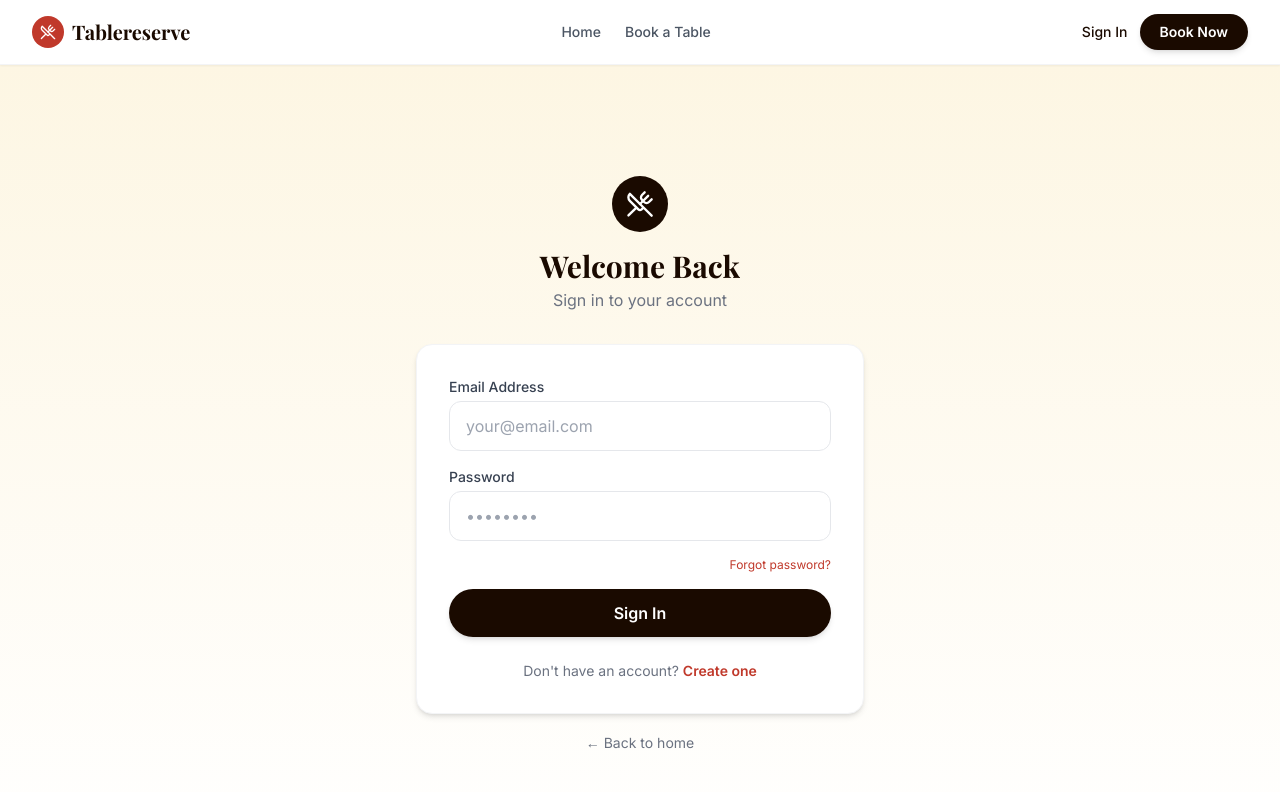
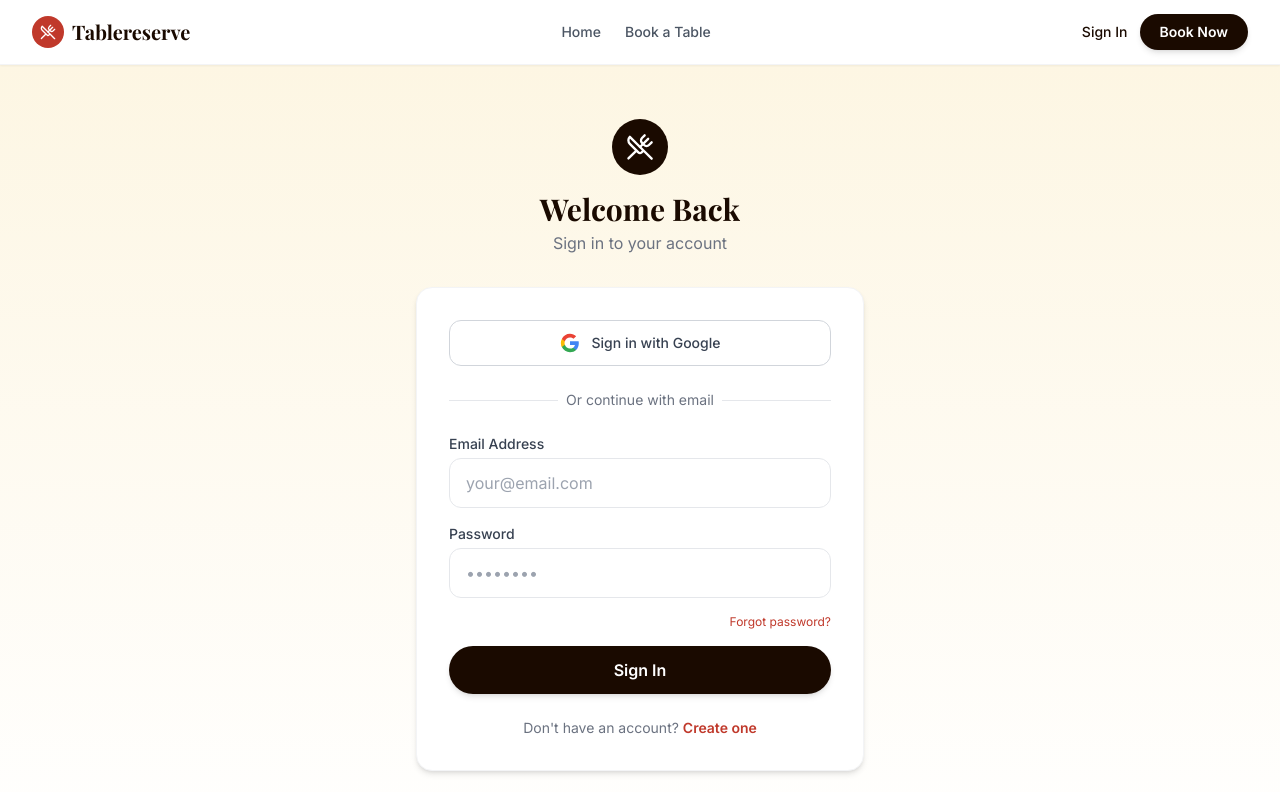
Before and after one commit to ampower1486/Tablereserve1, a Next.js app: page /login in a window 1280 px wide. Shown: the top 792 px of the page. Built offline with nearby package versions, Linux system fonts and the light colour scheme.

Commit message:
feat(auth): add google sign-in and fix admin dashboard stat card links

```diff
--- a/app/actions/admin.ts
+++ b/app/actions/admin.ts
@@ -16,11 +16,6 @@ export async function getMyProfile() {
     return data;
 }
 
-/**
- * Returns reservations scoped to the admin's restaurant.
- * Super admins (restaurant_id = null) see all restaurants.
- * Restaurant admins only see their own restaurant.
- */
 export async function getAllReservations(filter?: string) {
     const supabase = await createClient();
     const profile = await getMyProfile();
@@ -31,12 +26,20 @@ export async function getAllReservations(filter?: string) {
         .order("date", { ascending: true })
         .order("time_slot", { ascending: true });
 
-    if (filter && filter !== "all") {
-        query = query.eq("status", filter);
+    if (filter) {
+        if (filter === "today") {
+            const today = new Date().toISOString().split("T")[0];
+            query = query.eq("date", today);
+        } else if (filter === "today_confirmed") {
+            const today = new Date().toISOString().split("T")[0];
+            query = query.eq("date", today).eq("status", "confirmed");
+        } else if (filter !== "all") {
+            query = query.eq("status", filter);
+        }
     }
 
     // Scope to restaurant if not a super admin
-    if (profile?.restaurant_id) {
+    if (profile?.role !== "super_admin" && profile?.restaurant_id) {
         query = query.eq("restaurant_id", profile.restaurant_id);
     }
 
--- a/app/admin/page.tsx
+++ b/app/admin/page.tsx
@@ -6,10 +6,17 @@ import Link from "next/link";
 import { redirect } from "next/navigation";
 import { createClient as createServerClient } from "@/lib/supabase/server";
 
-export default async function AdminPage() {
+export default async function AdminPage({
+    searchParams,
+}: {
+    searchParams: Promise<{ filter?: string }>;
+}) {
     const supabase = await createClient();
     const { data: { user } } = await supabase.auth.getUser();
     if (!user) redirect("/login");
+
+    const resolvedParams = await searchParams;
+    const filterParam = resolvedParams.filter;
 
     // Get admin's profile and linked restaurant
     const profile = await getMyProfile();
@@ -29,9 +36,13 @@ export default async function AdminPage() {
     const isSuperAdmin = profile.role === "super_admin";
 
     const [reservations, stats] = await Promise.all([
-        getAllReservations(),
+        getAllReservations(filterParam),
         getAdminStats(),
     ]);
+
+    const activeFilterText = filterParam === "today" ? "Today's" :
+        filterParam === "today_confirmed" ? "Today's Confirmed" :
+            filterParam === "confirmed" ? "Confirmed" : "All";
 
     // Fetch restaurants for the Create Reservation modal
     let availableRestaurants: { id: string; name: string }[] = [];
@@ -107,32 +118,48 @@ export default async function AdminPage() {
                             color="blue"
                         />
                     </Link>
+                    <Link href="/admin?filter=confirmed" className="block transition-transform hover:scale-[1.02]">
                         <StatCard
                             title="Confirmed"
                             value={stats.confirmed}
                             icon={<CheckCircle className="w-5 h-5" />}
                             color="green"
                         />
+                    </Link>
+                    <Link href="/admin?filter=today" className="block transition-transform hover:scale-[1.02]">
                         <StatCard
                             title="Today"
                             value={stats.today}
                             icon={<TrendingUp className="w-5 h-5" />}
                             color="orange"
                         />
+                    </Link>
+                    <Link href="/admin?filter=today_confirmed" className="block transition-transform hover:scale-[1.02]">
                         <StatCard
                             title="Today Confirmed"
                             value={confirmedToday}
                             icon={<Users className="w-5 h-5" />}
                             color="purple"
                         />
+                    </Link>
                 </div>
 
                 {/* Reservations Panel */}
                 <div className="card p-6">
                     <div className="flex items-center justify-between mb-6">
+                        <div className="flex flex-col">
                             <h2 className="font-display text-xl font-bold text-carmelita-dark">
                                 {restaurantName ? `${restaurantName} Reservations` : "All Reservations"}
                             </h2>
+                            {filterParam && (
+                                <div className="text-sm text-carmelita-red mt-1 flex items-center gap-2">
+                                    <span>Showing: <strong>{activeFilterText}</strong></span>
+                                    <Link href="/admin" className="text-gray-400 hover:text-carmelita-dark underline text-xs">
+                                        Clear Filter
+                                    </Link>
+                                </div>
+                            )}
+                        </div>
                         <div className="flex items-center gap-1.5 text-xs text-gray-500">
                             <span className="w-2 h-2 bg-green-500 rounded-full animate-pulse" />
                             Updating in real-time
--- a/app/auth/callback/route.ts
+++ b/app/auth/callback/route.ts
@@ -27,9 +27,60 @@ export async function GET(request: NextRequest) {
             }
         );
 
-        const { error } = await supabase.auth.exchangeCodeForSession(code);
-        if (!error) {
-            return response;
+        const { error, data } = await supabase.auth.exchangeCodeForSession(code);
+        if (!error && data.user) {
+            // Check if profile exists
+            const { data: profile } = await supabase
+                .from("profiles")
+                .select("role")
+                .eq("id", data.user.id)
+                .single();
+
+            let targetUrl = `${origin}${next}`;
+
+            if (!profile) {
+                // Auto-create customer profile for OAuth sign-ups
+                await supabase.from("profiles").upsert({
+                    id: data.user.id,
+                    full_name: data.user.user_metadata.full_name || data.user.email?.split("@")[0] || "Guest",
+                    role: "customer",
+                });
+            } else if ((profile.role === "admin" || profile.role === "super_admin") && next === "/") {
+                targetUrl = `${origin}/admin`;
+            }
+
+            const redirectResponse = NextResponse.redirect(targetUrl);
+
+            // Reapply the cookies to the new target URL response
+            const cookiesToSet = request.cookies.getAll();
+            cookiesToSet.forEach(({ name, value }) => {
+                redirectResponse.cookies.set(name, value);
+            });
+            // We also need to copy the cookies that were set by `exchangeCodeForSession`
+            // Instead of doing it manually, we can just use the supabase client to set them
+            // on the new response
+
+            const newSupabase = createServerClient(
+                process.env.NEXT_PUBLIC_SUPABASE_URL!,
+                process.env.NEXT_PUBLIC_SUPABASE_ANON_KEY!,
+                {
+                    cookies: {
+                        getAll() {
+                            return request.cookies.getAll();
+                        },
+                        setAll(cookiesToSet: { name: string; value: string; options?: Record<string, unknown> }[]) {
+                            cookiesToSet.forEach(({ name, value, options }) => {
+                                redirectResponse.cookies.set(name, value, options as Parameters<typeof redirectResponse.cookies.set>[2]);
+                            });
+                        },
+                    },
+                }
+            );
+
+            // This will push the session cookies onto `redirectResponse`
+            await newSupabase.auth.getSession();
+
+            return redirectResponse;
         }
     }
 
--- a/app/login/page.tsx
+++ b/app/login/page.tsx
@@ -4,6 +4,7 @@ import { useState, useTransition } from "react";
 import Link from "next/link";
 import { UtensilsCrossed, Loader2 } from "lucide-react";
 import { signIn } from "@/app/actions/auth";
+import { GoogleSignInButton } from "@/components/auth/GoogleSignInButton";
 
 export default function LoginPage() {
     const [error, setError] = useState<string | null>(null);
@@ -34,6 +35,17 @@ export default function LoginPage() {
                 </div>
 
                 <div className="card p-8">
+                    <GoogleSignInButton text="Sign in with Google" />
+
+                    <div className="relative my-6">
+                        <div className="absolute inset-0 flex items-center">
+                            <div className="w-full border-t border-gray-200"></div>
+                        </div>
+                        <div className="relative flex justify-center text-sm">
+                            <span className="px-2 bg-white text-gray-500">Or continue with email</span>
+                        </div>
+                    </div>
+
                     <form onSubmit={handleSubmit} className="space-y-4">
                         <div>
                             <label className="block text-sm font-medium text-gray-700 mb-1">
--- a/app/register/page.tsx
+++ b/app/register/page.tsx
@@ -4,6 +4,7 @@ import { useState, useTransition } from "react";
 import Link from "next/link";
 import { UtensilsCrossed, Loader2 } from "lucide-react";
 import { signUp } from "@/app/actions/auth";
+import { GoogleSignInButton } from "@/components/auth/GoogleSignInButton";
 
 export default function RegisterPage() {
     const [error, setError] = useState<string | null>(null);
@@ -45,6 +46,17 @@ export default function RegisterPage() {
                 </div>
 
                 <div className="card p-8">
+                    <GoogleSignInButton text="Sign up with Google" next="/" />
+
+                    <div className="relative my-6">
+                        <div className="absolute inset-0 flex items-center">
+                            <div className="w-full border-t border-gray-200"></div>
+                        </div>
+                        <div className="relative flex justify-center text-sm">
+                            <span className="px-2 bg-white text-gray-500">Or register with email</span>
+                        </div>
+                    </div>
+
                     <form onSubmit={handleSubmit} className="space-y-4">
                         <div>
                             <label className="block text-sm font-medium text-gray-700 mb-1">
--- /dev/null
+++ b/components/auth/GoogleSignInButton.tsx
@@ -0,0 +1,57 @@
+"use client";
+
+import { useState } from "react";
+import { createClient } from "@/lib/supabase/client";
+import { Loader2 } from "lucide-react";
+
+export function GoogleSignInButton({
+    text = "Continue with Google",
+    next = "/"
+}: {
+    text?: string;
+    next?: string;
+}) {
+    const [isLoading, setIsLoading] = useState(false);
+
+    const handleLogin = async () => {
+        setIsLoading(true);
+        const supabase = createClient();
+        await supabase.auth.signInWithOAuth({
+            provider: 'google',
+            options: {
+                redirectTo: `${location.origin}/auth/callback?next=${next}`,
+            }
+        });
+    };
+
+    return (
+        <button
+            onClick={handleLogin}
+            disabled={isLoading}
+            className="w-full flex items-center justify-center gap-3 bg-white border border-gray-300 text-gray-700 py-3 rounded-xl hover:bg-gray-50 transition-colors font-medium text-sm"
+            type="button"
+        >
+            {isLoading ? <Loader2 className="w-5 h-5 animate-spin" /> : (
+                <svg className="w-5 h-5" viewBox="0 0 24 24">
+                    <path
+                        d="M22.56 12.25c0-.78-.07-1.53-.2-2.25H12v4.26h5.92c-.26 1.37-1.04 2.53-2.21 3.31v2.77h3.57c2.08-1.92 3.28-4.74 3.28-8.09z"
+                        fill="#4285F4"
+                    />
+                    <path
+                        d="M12 23c2.97 0 5.46-.98 7.28-2.66l-3.57-2.77c-.98.66-2.23 1.06-3.71 1.06-2.86 0-5.29-1.93-6.16-4.53H2.18v2.84C3.99 20.53 7.7 23 12 23z"
+                        fill="#34A853"
+                    />
+                    <path
+                        d="M5.84 14.09c-.22-.66-.35-1.36-.35-2.09s.13-1.43.35-2.09V7.07H2.18C1.43 8.55 1 10.22 1 12s.43 3.45 1.18 4.93l2.85-2.22.81-.62z"
+                        fill="#FBBC05"
+                    />
+                    <path
+                        d="M12 5.38c1.62 0 3.06.56 4.21 1.64l3.15-3.15C17.45 2.09 14.97 1 12 1 7.7 1 3.99 3.47 2.18 7.07l3.66 2.84c.87-2.6 3.3-4.53 6.16-4.53z"
+                        fill="#EA4335"
+                    />
+                </svg>
+            )}
+            {text}
+        </button>
+    );
+}
```
Lines whose indentation alone changed are shown as unchanged.
